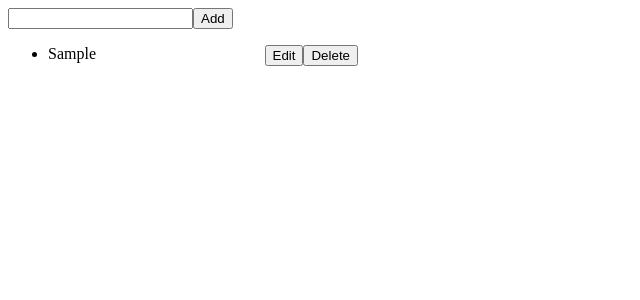
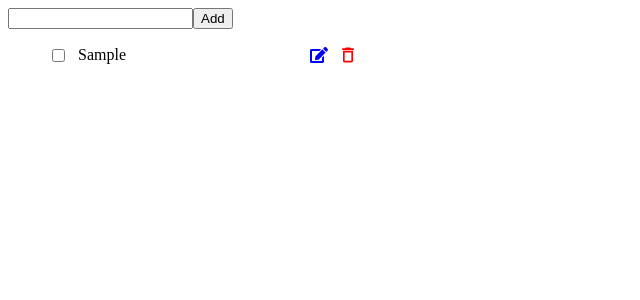
Before and after one commit to sandeepkumardev/full-stack, a React (Vite) app in the folder 04 todo/: page / in a window 1280 px wide. Both pictures are taken after typing "Sample" into the empty fields and a click on the button "Add". Shown: the top 300 px of the page, without its empty margins (0-640 px from the left). Built offline with nearby package versions, Linux system fonts and the light colour scheme.

Commit message:
add checkbox & filtered completed tasks

```diff
--- a/04 todo/package.json
+++ b/04 todo/package.json
@@ -11,7 +11,8 @@
   "license": "ISC",
   "devDependencies": {
     "parcel": "^2.12.0",
-    "process": "^0.11.10"
+    "process": "^0.11.10",
+    "react-icons": "^5.3.0"
   },
   "dependencies": {
     "react": "^18.3.1",
--- a/04 todo/src/App.css
+++ b/04 todo/src/App.css
@@ -2,12 +2,51 @@
   width: 350px;
 }
 
-.todo {
+.todos_list {
+  list-style-type: none;
+}
+
+.todo_box {
   display: flex;
   justify-content: space-between;
+}
+
+.todo_item {
+  display: flex;
+  align-items: center;
+  gap: 10px;
 }
 
 .edit_input {
   height: 15px;
   width: 150px;
 }
+
+.actions {
+  display: flex;
+  align-items: center;
+  gap: 10px;
+}
+
+.delete_icon {
+  color: red;
+  cursor: pointer;
+  font-size: 20px;
+}
+
+.edit_icon {
+  color: blue;
+  cursor: pointer;
+  font-size: 18px;
+}
+
+.check_icon {
+  color: green;
+  cursor: pointer;
+  font-size: 18px;
+}
+
+.completed {
+  text-decoration: line-through;
+  color: gray;
+}
--- a/04 todo/src/App.js
+++ b/04 todo/src/App.js
@@ -1,5 +1,8 @@
 import "./App.css";
 import { useState } from "react";
+import { MdOutlineDelete } from "react-icons/md";
+import { FaEdit } from "react-icons/fa";
+import { FaCheckDouble } from "react-icons/fa6";
 
 function App() {
   const [input, setInput] = useState("");
@@ -7,8 +10,8 @@ function App() {
   const [showInputIndex, setShowInputIndex] = useState(null);
   const [editInput, setEditInput] = useState("");
 
-  const handleShowInput = (index) => {
-    setShowInputIndex(index);
+  const handleShowInput = (todoId) => {
+    setShowInputIndex(todoId);
   };
 
   const handleInputChange = (event) => {
@@ -20,18 +23,22 @@ function App() {
 
     if (!input || !input.trim()) return;
 
-    setTodos([input.trim(), ...todos]);
+    setTodos([{ id: Date.now(), todo: input.trim(), isCompleted: false }, ...todos]);
     setInput("");
   };
 
-  const handleDelete = (index) => {
-    setTodos(todos.filter((_, i) => i !== index));
+  const handleDelete = (todoId) => {
+    setTodos(todos.filter((item) => item.id !== todoId));
   };
 
-  const handleTodoUpdate = (index) => {
-    setTodos(todos.map((item, i) => (index === i ? editInput : item)));
+  const handleTodoUpdate = (todoId) => {
+    setTodos(todos.map((item) => (todoId === item.id ? { ...item, todo: editInput } : item)));
     setShowInputIndex(null);
     setEditInput("");
+  };
+
+  const handleTodoChecked = (todoId) => {
+    setTodos(todos.map((item) => (todoId === item.id ? { ...item, isCompleted: !item.isCompleted } : item)));
   };
 
   return (
@@ -41,10 +48,12 @@ function App() {
         <button type="submit">Add</button>
       </form>
 
-      <ul>
-        {todos.map((item, index) => (
-          <div key={index} className="todo">
-            {showInputIndex === index ? (
+      <ul className="todos_list">
+        {todos
+          .filter((item) => !item.isCompleted)
+          .map((item) => (
+            <div key={item.id} className="todo_box">
+              {showInputIndex === item.id ? (
                 <input
                   value={editInput}
                   onChange={(event) => setEditInput(event.target.value)}
@@ -52,24 +61,49 @@ function App() {
                   type="text"
                 />
               ) : (
-              <li>{item}</li>
+                <div className="todo_item">
+                  <input type="checkbox" checked={item.isCompleted} onChange={() => handleTodoChecked(item.id)} />
+                  <li className={`${item.isCompleted ? "completed" : ""}`}>{item.todo}</li>
+                </div>
               )}
 
-            <div>
-              {showInputIndex === index ? (
-                <button onClick={() => handleTodoUpdate(index)}>Update</button>
+              <div className="actions">
+                {showInputIndex === item.id ? (
+                  <FaCheckDouble className="check_icon" onClick={() => handleTodoUpdate(item.id)} />
                 ) : (
-                <button
+                  <FaEdit
+                    className="edit_icon"
                     onClick={() => {
-                    handleShowInput(index);
-                    setEditInput(item);
+                      handleShowInput(item.id);
+                      setEditInput(item.todo);
                     }}
-                >
-                  Edit
-                </button>
+                  />
                 )}
 
-              <button onClick={() => handleDelete(index)}>Delete</button>
+                <MdOutlineDelete className="delete_icon" onClick={() => handleDelete(item.id)} />
+              </div>
+            </div>
+          ))}
+      </ul>
+      {todos.some((item) => item.isCompleted) && (
+        <div>
+          <hr />
+          <p>Completed tasks</p>
+        </div>
+      )}
+
+      <ul className="todos_list">
+        {todos
+          .filter((item) => item.isCompleted)
+          .map((item) => (
+            <div key={item.id} className="todo_box">
+              <div className="todo_item">
+                <input type="checkbox" checked={item.isCompleted} onChange={() => handleTodoChecked(item.id)} />
+                <li className={`${item.isCompleted ? "completed" : ""}`}>{item.todo}</li>
+              </div>
+
+              <div className="actions">
+                <MdOutlineDelete className="delete_icon" onClick={() => handleDelete(item.id)} />
               </div>
             </div>
           ))}
```
Also changed, not shown: 1 other file (tests, documents, lock files or other folders). Lines whose indentation alone changed are shown as unchanged.
